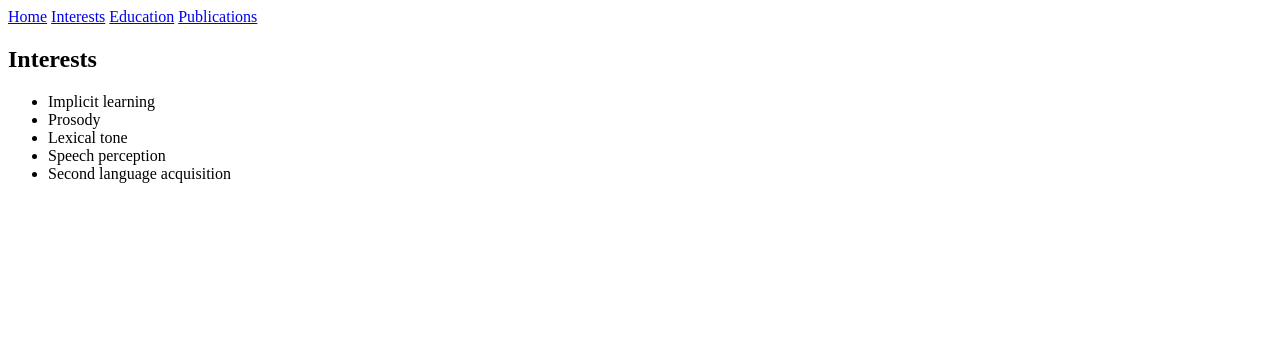
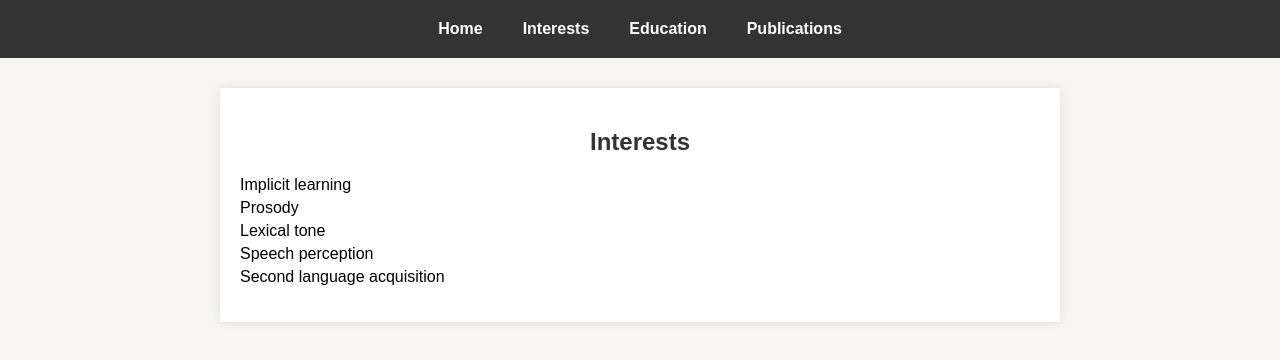
Before and after one commit to xlphon/xinbingluo.github.io, a plain HTML site: page interests.html in a window 1280 px wide. Drawn offline with Linux system fonts and the light colour scheme.

Commit message:
changed template

```diff
--- a/interests.html
+++ b/interests.html
@@ -3,15 +3,77 @@
 <head>
   <meta charset="UTF-8">
   <meta name="viewport" content="width=device-width, initial-scale=1.0">
-  <title>Interests</title>
+  <title>Interests - Xinbing Luo</title>
+  <style>
+    /* 通用样式 */
+    body {
+      font-family: Arial, sans-serif;
+      margin: 0;
+      padding: 0;
+      display: flex;
+      flex-direction: column;
+      align-items: center;
+      background-color: #f8f6f2;
+    }
+
+    /* 顶部导航栏 */
+    .tabs {
+      width: 100%;
+      background-color: #333;
+      display: flex;
+      justify-content: center;
+      padding: 10px 0;
+    }
+
+    .tab {
+      padding: 10px 20px;
+      color: #fff;
+      text-decoration: none;
+      font-weight: bold;
+    }
+
+    .tab:hover {
+      background-color: #4CAF50;
+    }
+
+    /* 页面内容 */
+    .container {
+      width: 90%;
+      max-width: 800px;
+      padding: 20px;
+      background-color: #fff;
+      box-shadow: 0px 0px 10px rgba(0, 0, 0, 0.1);
+      margin-top: 30px;
+      text-align: center;
+    }
+
+    h2 {
+      color: #333;
+    }
+
+    ul {
+      list-style-type: none;
+      padding: 0;
+      text-align: left;
+    }
+
+    li {
+      margin: 5px 0;
+    }
+  </style>
 </head>
 <body>
+
+  <!-- 顶部导航栏 -->
   <div class="tabs">
     <a href="index.html" class="tab">Home</a>
     <a href="interests.html" class="tab">Interests</a>
     <a href="education.html" class="tab">Education</a>
     <a href="publications.html" class="tab">Publications</a>
   </div>
+
+  <!-- Interests 内容 -->
+  <div class="container">
     <h2>Interests</h2>
     <ul>
       <li>Implicit learning</li>
@@ -20,5 +82,7 @@
       <li>Speech perception</li>
       <li>Second language acquisition</li>
     </ul>
+  </div>
+
 </body>
 </html>
```
Also changed, not shown: education.html (+6 -4 lines), publication.html (+6 -4 lines), 1 other file. Lines whose indentation alone changed are shown as unchanged.
